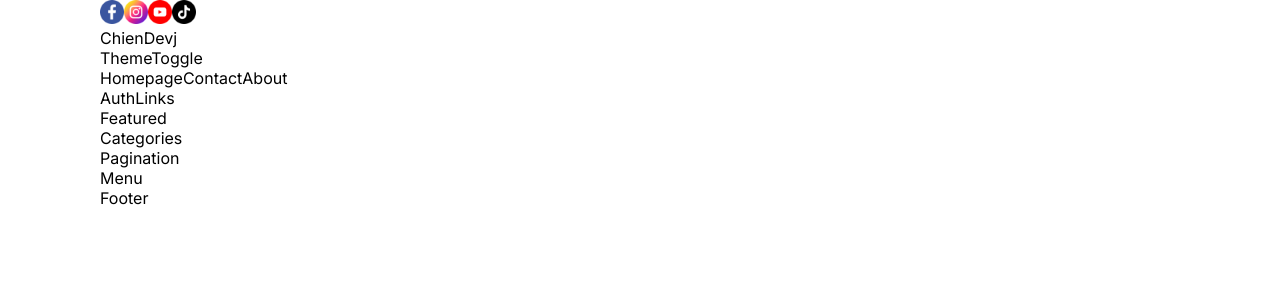
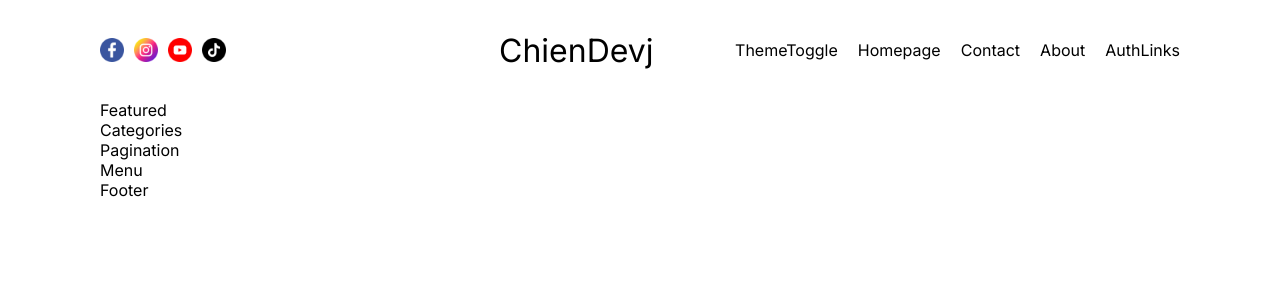
Before and after one commit to chiendevj/blog-app, a Next.js app: page / in a window 1280 px wide. Shown: the top 300 px of the page. Built offline with nearby package versions, Linux system fonts and the light colour scheme.

Commit message:
add css navbar

```diff
--- a/src/components/navbar/navbar.module.css
+++ b/src/components/navbar/navbar.module.css
@@ -0,0 +1,27 @@
+.container {
+    height: 100px;
+    width: 100%;
+    display: flex;
+    align-items: center;
+    justify-content: space-between;
+
+}
+.social {
+    display: flex;
+    flex: 1;
+    gap: 10px;
+
+}
+.logo {
+    font-size: 2em;
+    text-align: center;
+    flex: 1;
+    font-style: 36px;
+    font-size: bold;
+}
+
+.links {
+    display: flex;
+    flex: 1;
+    gap: 20px;
+}
```
